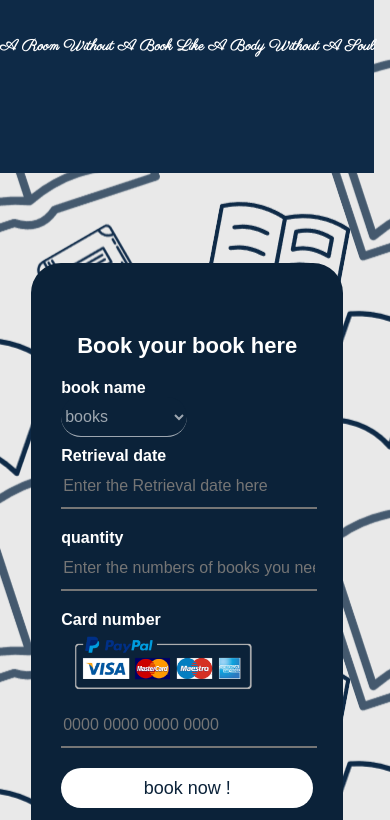
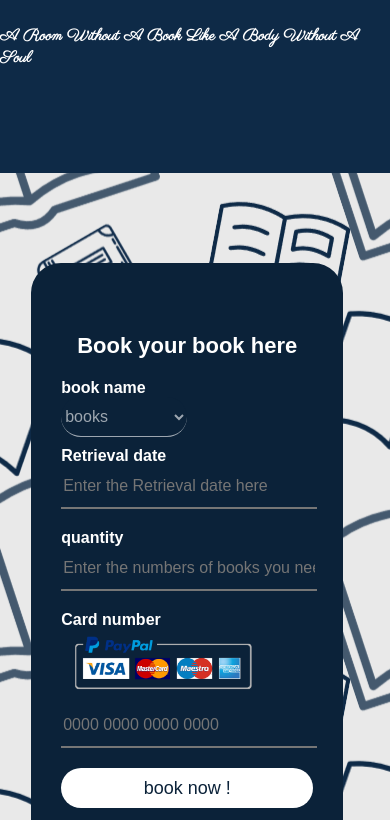
Before and after one commit to ahmedmokhtar99-mo/html-project, a plain HTML site: page booking.html in a window 390 px wide. Shown: the part 80-900 px from the top of the page. Drawn offline with Linux system fonts and the light colour scheme.

Commit message:
Update booking.css

```diff
--- a/booking.css
+++ b/booking.css
@@ -329,7 +329,7 @@ body{
         position: fixed;
       }
       .wrapper h1{
-        font-size: 95%;
+        font-size: 100%;
       }
       nav li{
         overflow: hidden;
```
